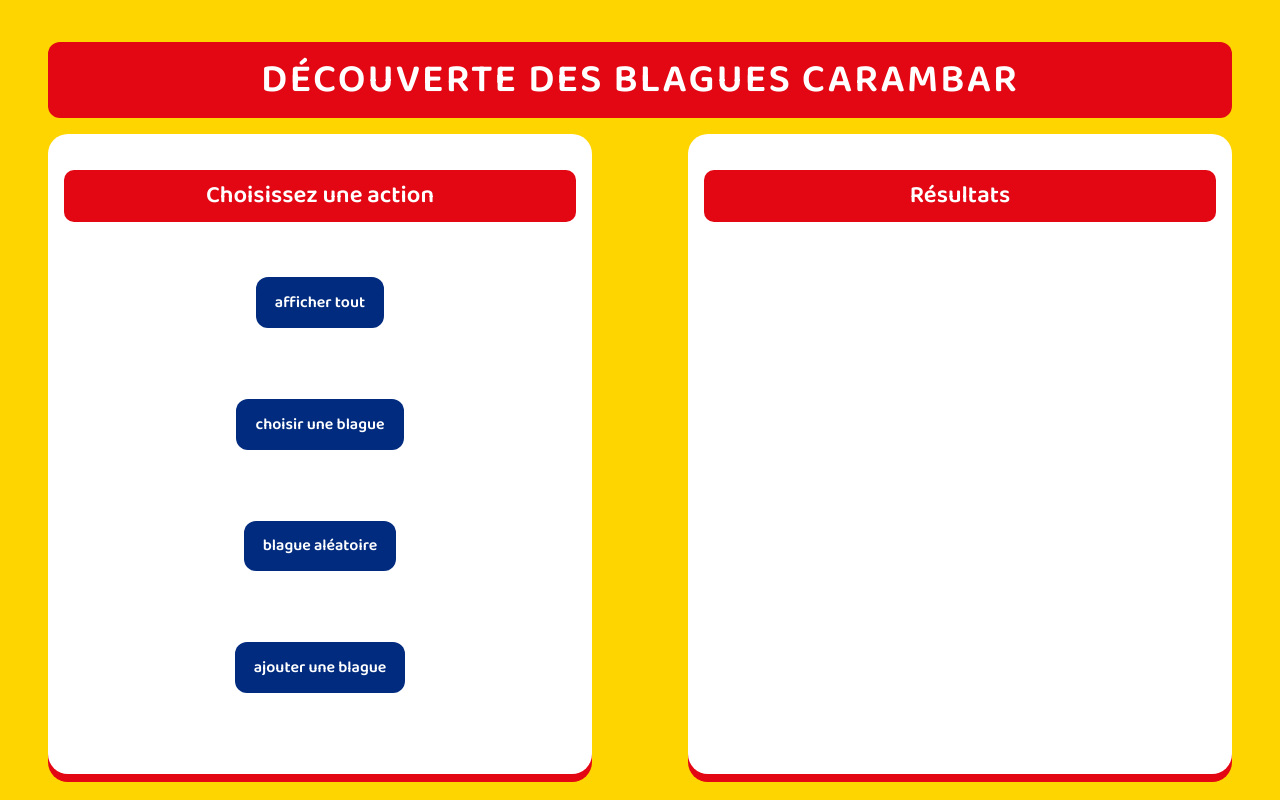
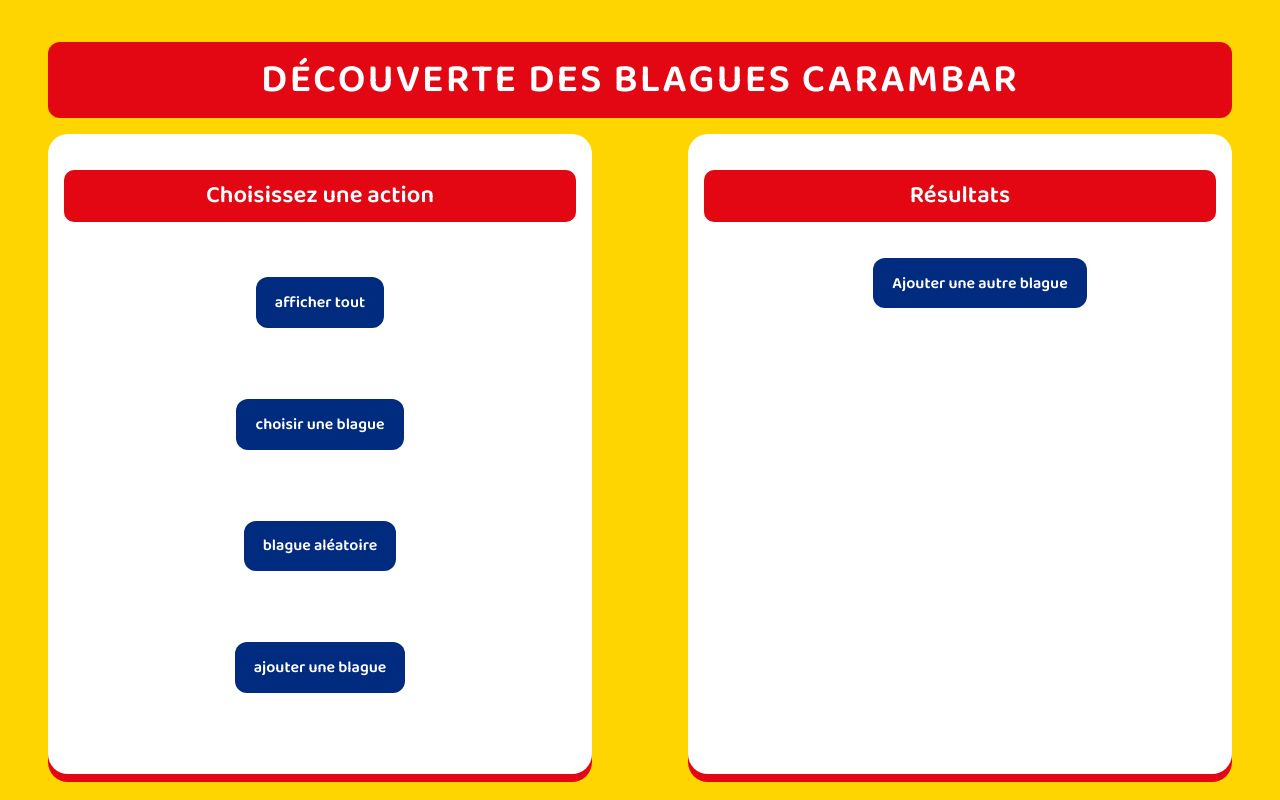
Before and after one commit to laurentgautron/carambar_jokes_frontend, a React (Vite) app: page / in a window 1280 px wide. Built offline with nearby package versions, Linux system fonts and the light colour scheme.

Commit message:
forms managed

```diff
--- a/src/App.jsx
+++ b/src/App.jsx
@@ -56,10 +56,11 @@
     };
   }
 
-  const handleForm = (ev) => {
+  const handleChooseForm = (ev) => {
     ev.preventDefault();
     setJokes([]);
     setShowForm(true);
+    setJokeForm(false);
     setError('');
   }
 
@@ -98,7 +99,7 @@
           <h2>Choisissez une action</h2>
           <ul className='actions_list'>
             <li><button onClick={handleJokes}>afficher tout</button></li>
-            <li><button onClick={handleForm}>choisir une blague</button></li>
+            <li><button onClick={handleChooseForm}>choisir une blague</button></li>
             <li><button onClick={handleRandomJoke}>blague aléatoire</button></li>
             <li><button onClick={handleAddJoke}>ajouter une blague</button></li>
           </ul>
@@ -148,8 +149,9 @@
                     </li>
                   );
                 })}
-                {jokes.length === 1 &&
-                  <button onClick={handleForm}>Choisir une autre blague ?</button>
+                {jokes.length === 1 && jokeForm ?
+                  <button onClick={handleChooseForm}>Choisir une autre blague</button>:
+                  <button onClick={handleAddJoke}>Ajouter une autre blague</button>
                 }
                 </ul>
               )}
```
